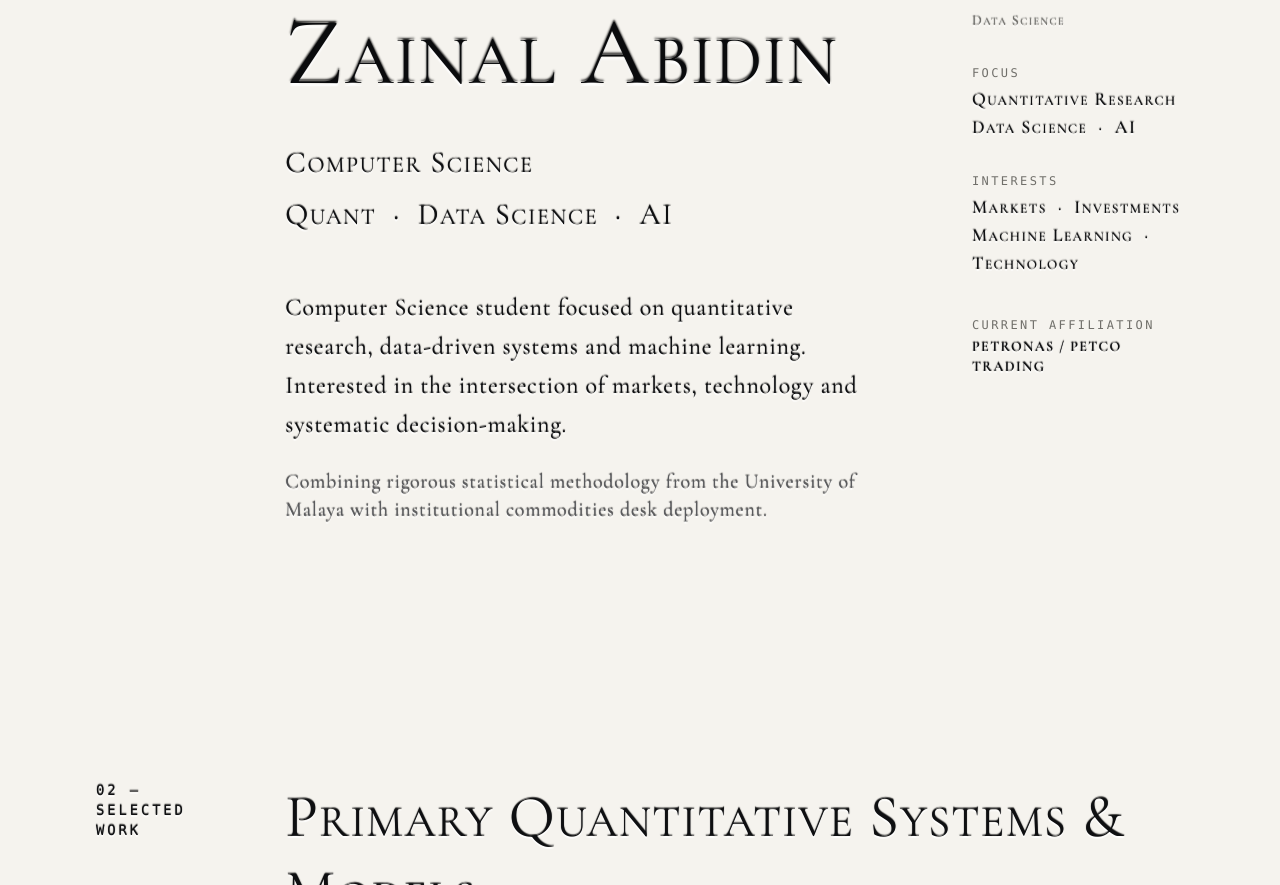
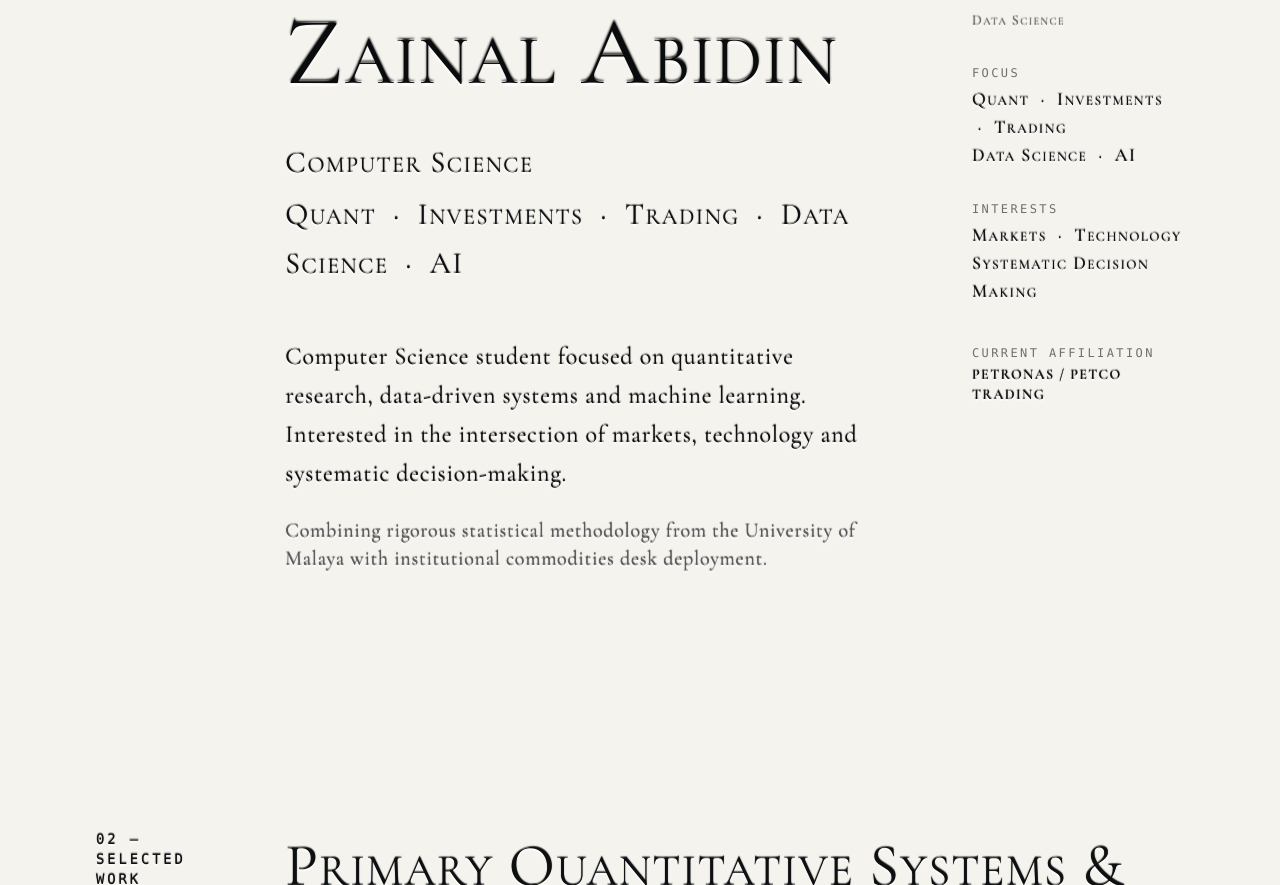
Before and after one commit to tngkuanas/PortfolioWebsite, a React (Vite) app: page / in a window 1280 px wide. Shown: the part 1107-1992 px from the top of the page. Built offline with nearby package versions, Linux system fonts and the light colour scheme.

Commit message:
Update AboutSection to feature the 5 core pillars: Quant · Investments · Trading · Data Science · AI

```diff
--- a/src/components/AboutSection.tsx
+++ b/src/components/AboutSection.tsx
@@ -119,7 +119,7 @@ export const AboutSection: React.FC = () => {
             </div>
           </h2>
 
-          {/* Sub-heading Description: Computer Science / Quant · Data Science · AI */}
+          {/* Sub-heading Description: Computer Science / Quant · Investments · Trading · Data Science · AI */}
           <div
             ref={subHeadingRef}
             className="font-garamond text-lg sm:text-2xl md:text-3xl text-[#121315] tracking-[0.05em] leading-relaxed bateman-letterpress"
@@ -128,7 +128,7 @@ export const AboutSection: React.FC = () => {
               C<span className="text-[0.74em] uppercase">omputer</span> S<span className="text-[0.74em] uppercase">cience</span>
             </p>
             <p className="mt-1">
-              Q<span className="text-[0.74em] uppercase">uant</span> &nbsp;·&nbsp; D<span className="text-[0.74em] uppercase">ata</span> S<span className="text-[0.74em] uppercase">cience</span> &nbsp;·&nbsp; AI
+              Q<span className="text-[0.74em] uppercase">uant</span> &nbsp;·&nbsp; I<span className="text-[0.74em] uppercase">nvestments</span> &nbsp;·&nbsp; T<span className="text-[0.74em] uppercase">rading</span> &nbsp;·&nbsp; D<span className="text-[0.74em] uppercase">ata</span> S<span className="text-[0.74em] uppercase">cience</span> &nbsp;·&nbsp; AI
             </p>
           </div>
 
@@ -172,13 +172,13 @@ export const AboutSection: React.FC = () => {
             </span>
           </div>
 
-          {/* Metadata Block 3: Focus */}
+          {/* Metadata Block 3: Focus (The 5 Key Pillars) */}
           <div className="meta-item flex flex-col space-y-1">
             <span className="font-mono text-[10px] sm:text-xs tracking-[0.2em] text-[#706f6a] uppercase">
               FOCUS
             </span>
             <span className="text-sm sm:text-base md:text-lg font-medium text-[#121315] tracking-[0.08em] bateman-letterpress">
-              Q<span className="text-[0.74em] uppercase">uantitative</span> R<span className="text-[0.74em] uppercase">esearch</span><br />
+              Q<span className="text-[0.74em] uppercase">uant</span> &nbsp;·&nbsp; I<span className="text-[0.74em] uppercase">nvestments</span> &nbsp;·&nbsp; T<span className="text-[0.74em] uppercase">rading</span><br />
               D<span className="text-[0.74em] uppercase">ata</span> S<span className="text-[0.74em] uppercase">cience</span> &nbsp;·&nbsp; AI
             </span>
           </div>
@@ -189,8 +189,8 @@ export const AboutSection: React.FC = () => {
               INTERESTS
             </span>
             <span className="text-sm sm:text-base md:text-lg font-medium text-[#121315] tracking-[0.08em] bateman-letterpress">
-              M<span className="text-[0.74em] uppercase">arkets</span> &nbsp;·&nbsp; I<span className="text-[0.74em] uppercase">nvestments</span><br />
-              M<span className="text-[0.74em] uppercase">achine</span> L<span className="text-[0.74em] uppercase">earning</span> &nbsp;·&nbsp; T<span className="text-[0.74em] uppercase">echnology</span>
+              M<span className="text-[0.74em] uppercase">arkets</span> &nbsp;·&nbsp; T<span className="text-[0.74em] uppercase">echnology</span><br />
+              S<span className="text-[0.74em] uppercase">ystematic</span> D<span className="text-[0.74em] uppercase">ecision</span> M<span className="text-[0.74em] uppercase">aking</span>
             </span>
           </div>
 
```
